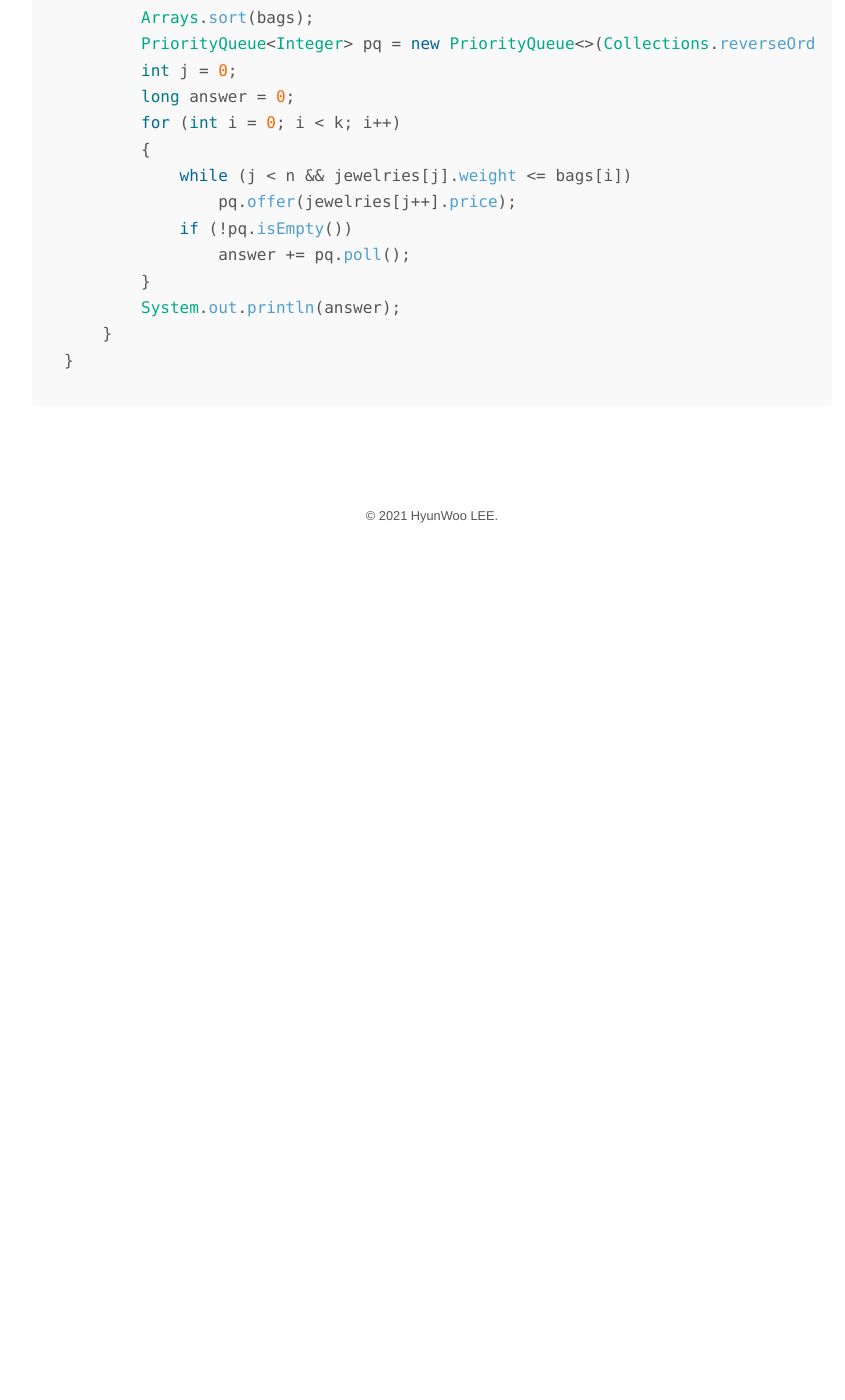
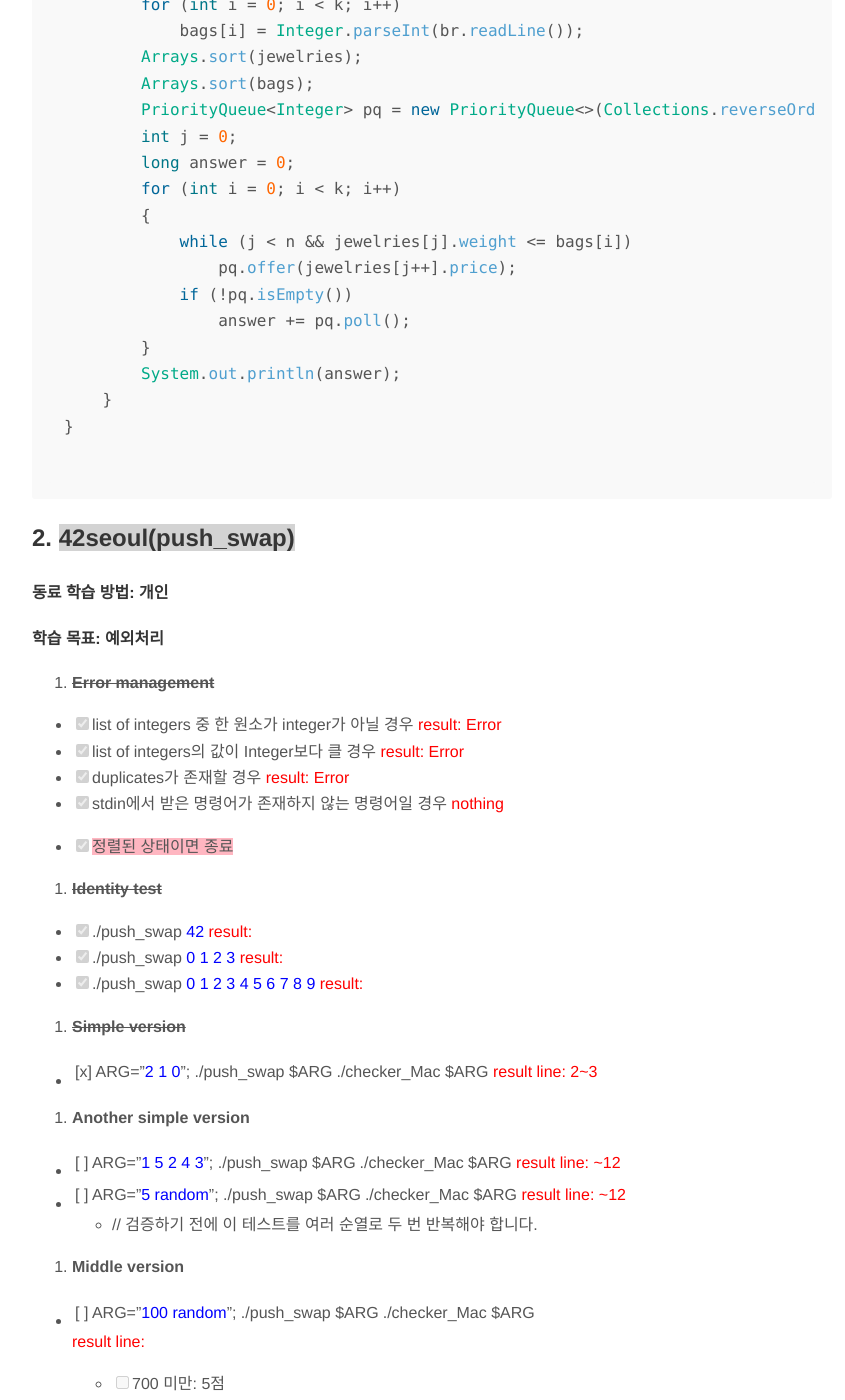
Before and after one commit to hyunwlee-dev/TIL, a Jekyll site: the page built from _posts/2021-09-18-algorithm.md, in a window 1280 px wide and 1400 px high, scrolled down 2347 px. Shown: the whole window, without its empty margins (208-1053 px from the left). Built offline with Jekyll 4.4.1, drawn with Linux system fonts in a browser that asks for light colours; nearby versions of some CDN libraries; before the commit the page ends 2908 px from its top, so only the background shows below that; some of the changed text lies outside the part shown.

Commit message:
modified:   2021-09-18-algorithm.md

````diff
--- a/_posts/2021-09-18-algorithm.md
+++ b/_posts/2021-09-18-algorithm.md
@@ -1,10 +1,10 @@
 ---
 layout: post
-title: "TIL 백준 중급 알고리즘"
+title: "TIL 백준 중급 알고리즘, 42seoul(push_swap)"
 author: "hyunwlee"
 ---
 
-## 1. <mark>BOJ 1202 보석 도둑</mark>
+## 1. <span style="background-color:lightgrey">BOJ 1202 보석 도둑</span>
 
 > Category
 
@@ -83,4 +83,62 @@
         System.out.println(answer);
     }
 }
+
 ```
+## 2. <span style="background-color:lightgrey">42seoul(push_swap)</span>
+
+#### 동료 학습 방법: 개인
+
+#### 학습 목표: 예외처리
+
+1. ~~<strong>Error management</strong>~~
+
+- [x] list of integers 중 한 원소가 integer가 아닐 경우 <span style="color:red">result: Error</span>
+- [x] list of integers의 값이 Integer보다 클 경우 <span style="color:red">result: Error</span>
+- [x] duplicates가 존재할 경우 <span style="color:red">result: Error</span>
+- [x] stdin에서 받은 명령어가 존재하지 않는 명령어일 경우 <span style="color:red">nothing</span>
+
+- [x] <span style="background:lightpink">정렬된 상태이면 종료</span>
+
+2. ~~<strong>Identity test</strong>~~
+
+- [x] ./push_swap <span style="color:blue">42</span> <span style="color:red">result:</span>
+- [x] ./push_swap <span style="color:blue">0 1 2 3</span> <span style="color:red">result: </span>
+- [x] ./push_swap <span style="color:blue">0 1 2 3 4 5 6 7 8 9</span> <span style="color:red">result: </span>
+
+3. ~~<strong>Simple version</strong>~~
+
+- [x] ARG="<span style="color:blue">2 1 0</span>"; ./push_swap $ARG | ./checker_Mac $ARG <span style="color:red">result line: 2~3</span>
+
+4. <strong>Another simple version</strong>
+
+- [ ] ARG="<span style="color:blue">1 5 2 4 3</span>"; ./push_swap $ARG | ./checker_Mac $ARG <span style="color:red">result line: ~12</span>
+- [ ] ARG="<span style="color:blue">5 random</span>"; ./push_swap $ARG | ./checker_Mac $ARG <span style="color:red">result line: ~12</span>
+  - // 검증하기 전에 이 테스트를 여러 순열로 두 번 반복해야 합니다.
+
+5. <strong>Middle version</strong>
+
+- [ ] ARG="<span style="color:blue">100 random</span>"; ./push_swap $ARG | ./checker_Mac $ARG
+
+  <span style="color:red">result line: </span>
+
+  - [ ] 700 미만: 5점
+
+  - [ ] 900 미만: 4점
+  - [ ] 1100 미만: 3점
+  - [ ] 1300 미만: 2점
+  - [ ] 1500 미만: 1점
+
+6. <strong>Advannced version</strong>
+
+- [ ] ARG="<span style="color:blue">500 random</span>"; ./push_swap $ARG | ./checker_Mac $ARG
+
+  <span style="color:red">result line: </span>
+
+  - [ ] 5500 미만: 5점
+  - [ ] 7000 미만: 4점
+  - [ ] 8500 미만: 3점
+  - [ ] 10000 미만: 2점
+  - [ ] 11500 미만: 1점
+
+---
````
